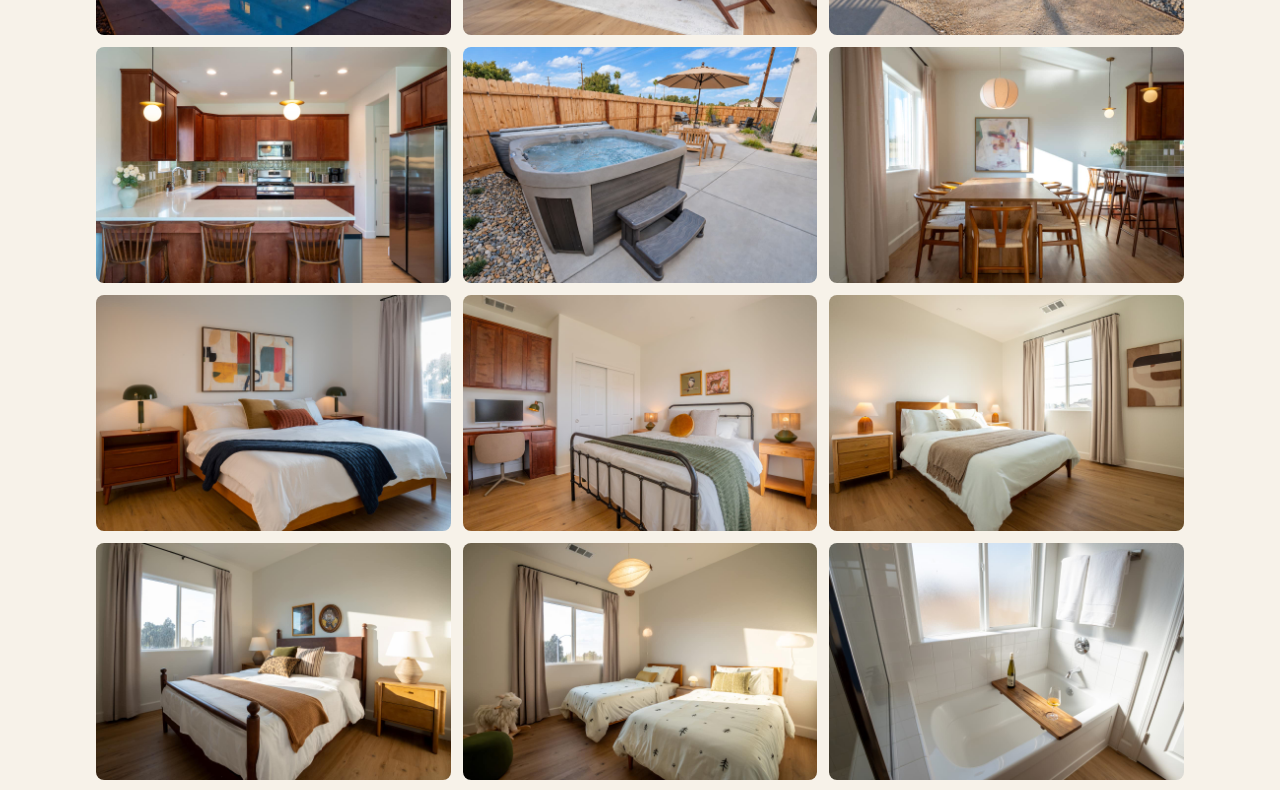
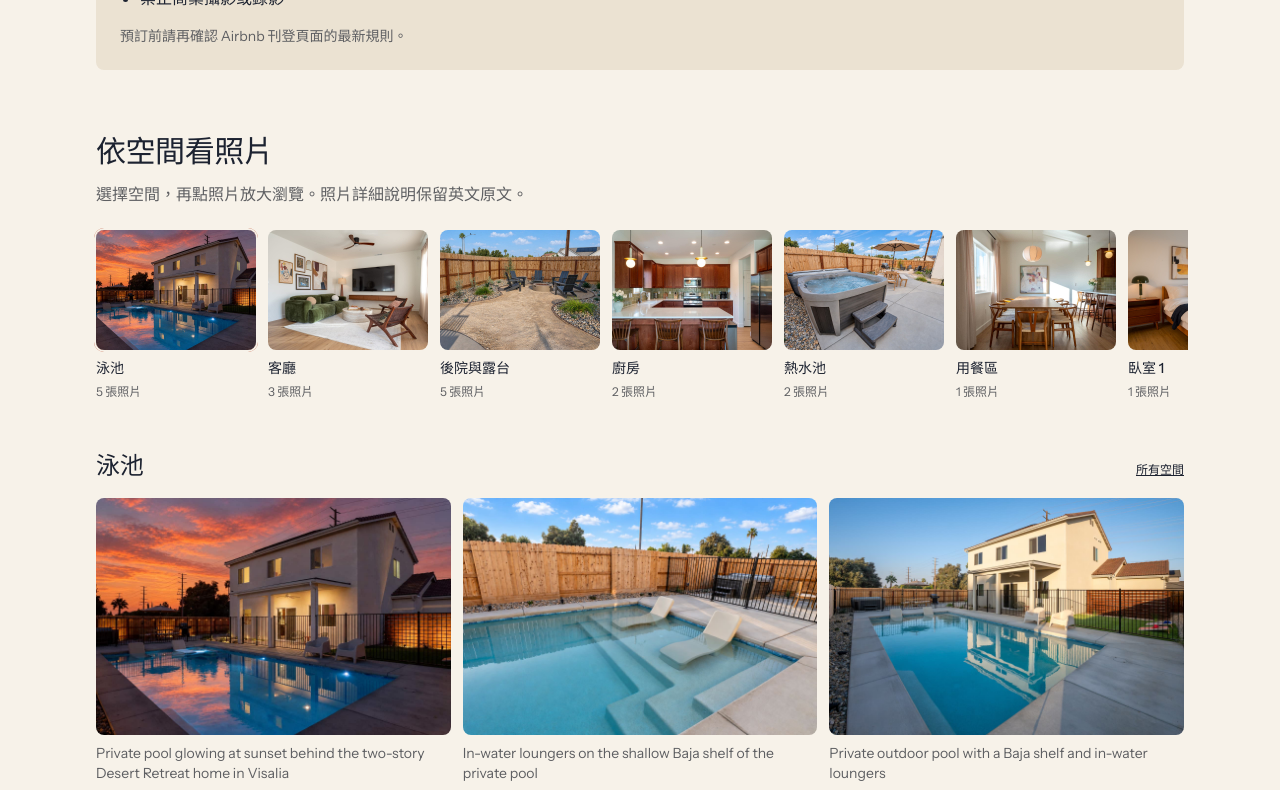
Before and after one commit to spencer9714/sshome, a Next.js app: page /zh-tw/stays/desert-retreat-pool-hot-tub-visalia in a window 1280 px wide. Shown: the part 2300-3090 px from the top of the page. Built offline with nearby package versions, Linux system fonts and the light colour scheme; no server answers.

Commit message:
Localize photo tours and complete Chinese stay details

```diff
--- a/scripts/seo-audit.mjs
+++ b/scripts/seo-audit.mjs
@@ -44,7 +44,7 @@ export async function audit(site = defaultSite) {
       }
     }
   }
-  for (const check of checks) console.log(`${check.issues.length ? 'FAIL' : 'PASS'} ${check.path} [${check.agent}] ${check.issues.join('; ')}`);
+  for (const check of checks) console.log(`${check.issues.length ? 'FAIL' : 'PASS'} ${check.path} [${check.agent}]${check.server ? ` (${check.server})` : ''} ${check.issues.join('; ')}`);
   console.log('User-Agent probes do not verify real crawler IP access, indexing, or account-level reports. Review CDN/WAF logs separately.');
   return checks.every((check) => check.issues.length === 0);
 }
--- a/scripts/verify-site.mjs
+++ b/scripts/verify-site.mjs
@@ -32,7 +32,23 @@ for (const [slug, beds] of [['desert-retreat-pool-hot-tub-visalia', 6], ['luxury
 
 for (const path of paths.filter((path) => path !== '/about')) {
   const html = pages.get(path);
-  for (const language of ['en', 'zh-Hant', 'x-default']) assert.ok(html.includes(`hrefLang="${language}"`), `${path}: ${language} alternate`);
+  const en = path === '/zh-tw' ? '/' : path === '/zh-tw/sequoia-guide' ? '/sequoia-kings-canyon-guide' : path.replace(/^\/zh-tw(?=\/stays\/)/, '');
+  const zh = en === '/' ? '/zh-tw' : en === '/sequoia-kings-canyon-guide' ? '/zh-tw/sequoia-guide' : `/zh-tw${en}`;
+  const alternateTags = html.match(/<link\b[^>]*>/g) || [];
+  for (const [language, expected] of [['en', en], ['zh-Hant', zh], ['x-default', en]]) {
+    const tag = alternateTags.find((tag) => tag.includes(`hrefLang="${language}"`));
+    const href = tag?.match(/\bhref="([^"]+)"/)?.[1];
+    assert.equal(new URL(href).href, new URL(expected, canonicalSite).href, `${path}: correct ${language} alternate destination`);
+  }
+}
+// Every rendered internal page/fragment link must resolve within the audited site.
+for (const path of paths) {
+  for (const match of pages.get(path).matchAll(/<a\b[^>]*\bhref="([^"]+)"/g)) {
+    const url = new URL(match[1].replace(/&amp;/g, '&'), new URL(path, canonicalSite));
+    if (url.origin !== new URL(canonicalSite).origin) continue;
+    assert.ok(pages.has(url.pathname), `${path}: unknown internal destination ${url.pathname}`);
+    if (url.hash) assert.ok(pages.get(url.pathname).includes(`id="${decodeURIComponent(url.hash.slice(1))}"`), `${path}: missing fragment ${url.pathname}${url.hash}`);
+  }
 }
 assert.ok(pages.get('/zh-tw/sequoia-guide').includes('五張臥室床'));
 assert.ok(pages.get('/llms.txt').includes('5 bedroom beds'));
@@ -46,6 +62,8 @@ for (const slug of ['desert-retreat-pool-hot-tub-visalia', 'luxury-family-home-h
   assert.equal(rental.containsPlace.occupancy.value, 14);
   assert.equal(new URL(rental.url).pathname, path, 'Chinese rental schema uses Chinese page URL');
   assert.ok(pages.get('/sitemap.xml').includes(path), 'Chinese listing is in sitemap');
+  assert.ok(html.includes('id="photo-tour"') && html.includes('相簿空間分類'), 'Chinese listing has an interactive localized gallery');
+  assert.ok(html.includes('入住時間與房屋規則') && html.includes('16:00') && html.includes('10:00'), 'Chinese check-in/out details');
 }
 assert.ok(pages.get('/zh-tw').includes('zh-home-card'));
 assert.equal((await fetch(new URL('/this-page-does-not-exist', base))).status, 404);
--- a/src/app/(zh)/zh-tw/stays/[slug]/page.tsx
+++ b/src/app/(zh)/zh-tw/stays/[slug]/page.tsx
@@ -2,6 +2,7 @@ import type { Metadata } from 'next';
 import Image from 'next/image';
 import Link from 'next/link';
 import { notFound } from 'next/navigation';
+import { PhotoTour } from '@/components/photo-tour';
 import { BookingForm } from '@/components/booking-form';
 import { JsonLd } from '@/components/json-ld';
 import { airbnbUrl, factsCheckedOn, getStay, stays } from '@/data/stays';
@@ -35,7 +36,8 @@ export default async function ChineseStay({ params }: Props) {
     <Link href="/zh-tw#homes" className="text-sm underline">比較兩間住宿</Link><h1 className="mt-4 text-4xl leading-tight sm:text-5xl">{text.name}</h1><p className="mt-4 text-stone">Visalia 整棟住宿・最多 {stay.guests} 人・{stay.bedrooms} 房・{stay.baths} 間衛浴</p>
     <div className="relative mt-6 aspect-[3/2] overflow-hidden rounded-lg"><Image src={stay.photos[0].src} alt={text.name} fill priority sizes="(min-width: 1024px) 1100px, 100vw" className="object-cover" /></div>
     <div className="mt-10 grid gap-10 lg:grid-cols-3"><div className="lg:col-span-2"><section id="sleeping"><h2 className="text-3xl">14人怎麼分配床位？</h2><p className="mt-4 text-lg leading-relaxed">{stay.summaryZh}</p><p className="mt-3 text-sm text-stone">入住人數包含沙發床或氣墊床等額外安排，並非14張固定床。請依同行旅客需求確認每個睡位。</p></section><section className="mt-10"><h2 className="text-3xl">住宿設施與特色</h2><ul className="mt-4 list-disc space-y-3 pl-5 leading-relaxed">{text.features.map((feature) => <li key={feature}>{feature}</li>)}</ul></section><section className="mt-10"><h2 className="text-3xl">訂房前先確認</h2><ul className="mt-4 list-disc space-y-3 pl-5 text-stone">{sharedNotesZh.map((note) => <li key={note}>{note}</li>)}{stay.slug.startsWith('desert-') && <li>房源位於發展中的社區，附近施工可能產生日間噪音。</li>}</ul><a href={airbnbUrl(stay)} data-booking-placement="zh-stay-details" data-airbnb-intent="amenities" className="mt-4 inline-block underline">到 Airbnb 查看完整規則與即時資訊</a></section><section className="mt-10"><h2 className="text-3xl">國家公園與住宿設施都排進行程</h2><p className="mt-4 leading-relaxed">房源位於 Visalia 市區、公園外。兩天一夜可先享受住宿、隔天看巨杉；三天兩夜留一整天探索 Sequoia，再回住宿吃飯放鬆。參考入口車程時，請另外預留進入公園後的山路、停車與步行時間。</p><Link href="/zh-tw/sequoia-guide" className="mt-4 inline-block underline">查看繁中行程與 Visalia／Three Rivers 比較</Link></section></div><aside><div className="rounded-lg border border-line bg-white p-6 lg:sticky lg:top-24"><h2 className="mb-5 text-2xl">選日期與人數</h2><BookingForm stay={stay} language="zh-Hant" /></div></aside></div>
-    <section className="mt-12"><h2 className="text-3xl">查看各空間照片</h2><div className="mt-5 grid grid-cols-2 gap-3 sm:grid-cols-3">{Array.from(new Set(stay.photos.map((photo) => photo.space))).map((space) => { const photo = stay.photos.find((photo) => photo.space === space)!; return <a key={space} href={`${stayPath(stay)}#photo-tour`} hrefLang="en" className="relative block aspect-[3/2] overflow-hidden rounded-lg"><Image src={photo.src} alt={photo.alt} fill sizes="(min-width: 640px) 33vw, 50vw" className="object-cover" /></a>; })}</div><Link href={`${stayPath(stay)}#photo-tour`} hrefLang="en" className="mt-4 inline-block underline">開啟完整空間分類相簿（英文標示）</Link></section>
+    <section className="mt-12 rounded-lg bg-sand p-6"><h2 className="text-3xl">入住時間與房屋規則</h2><p className="mt-4">入住：{stay.rules.checkInTime} 起；退房：{stay.rules.checkOutTime} 前（住宿當地時間）。</p><ul className="mt-4 list-disc space-y-2 pl-5">{text.houseRules.map((rule) => <li key={rule}>{rule}</li>)}</ul><p className="mt-4 text-sm text-stone">預訂前請再確認 Airbnb 刊登頁面的最新規則。</p></section>
+    <PhotoTour photos={stay.photos} language="zh-Hant" />
     <p className="mt-10 text-xs text-stone">資料更新：{factsCheckedOn}。訂房與付款均透過 Airbnb。</p>
   </article>;
 }
--- a/src/components/photo-tour.tsx
+++ b/src/components/photo-tour.tsx
@@ -3,8 +3,11 @@
 import Image from 'next/image';
 import { useEffect, useRef, useState } from 'react';
 import type { Photo } from '@/data/stays';
+import { photoSpaceLabel } from '@/lib/photo-labels';
 
-export function PhotoTour({ photos: sourcePhotos }: { photos: Photo[] }) {
+export function PhotoTour({ photos: sourcePhotos, language = 'en' }: { photos: Photo[]; language?: 'en' | 'zh-Hant' }) {
+  const zh = language === 'zh-Hant';
+  const label = (space: string) => photoSpaceLabel(space, language);
   const spaces = Array.from(new Set(sourcePhotos.map((photo) => photo.space)));
   const photos = spaces.flatMap((space) => sourcePhotos.filter((photo) => photo.space === space));
   const [selected, setSelected] = useState<number | null>(null);
@@ -39,9 +42,9 @@ export function PhotoTour({ photos: sourcePhotos }: { photos: Photo[] }) {
 
   return (
     <section id="photo-tour" className="mt-16">
-      <h2 className="text-3xl">Photo tour</h2>
-      <p className="mt-3 text-stone">Choose a room, then tap any photo for a closer look.</p>
-      <nav ref={roomNav} aria-label="Photo tour rooms" className="-mx-1 mt-5 flex gap-3 overflow-x-auto px-1 pb-4 pt-1">
+      <h2 className="text-3xl">{zh ? '依空間看照片' : 'Photo tour'}</h2>
+      <p className="mt-3 text-stone">{zh ? '選擇空間，再點照片放大瀏覽。照片詳細說明保留英文原文。' : 'Choose a room, then tap any photo for a closer look.'}</p>
+      <nav ref={roomNav} aria-label={zh ? '相簿空間分類' : 'Photo tour rooms'} className="-mx-1 mt-5 flex gap-3 overflow-x-auto px-1 pb-4 pt-1">
         {spaces.map((space, index) => {
           const cover = photos.find((photo) => photo.space === space)!;
           return <a key={space} href={`#photo-space-${index}`} aria-current={index === activeSpace ? 'true' : undefined} onClick={(event) => {
@@ -51,37 +54,37 @@ export function PhotoTour({ photos: sourcePhotos }: { photos: Photo[] }) {
             showSpace(index);
           }} className="group w-24 shrink-0 rounded-lg focus-visible:outline-offset-4 md:w-40">
             <div className={`relative aspect-[4/3] overflow-hidden rounded-lg ${index === activeSpace ? 'ring-2 ring-ember ring-offset-2 ring-offset-bone md:ring-0' : ''}`}><Image src={cover.src} alt="" fill sizes="(min-width: 768px) 160px, 96px" className="object-cover transition-transform hover:scale-105" /></div>
-            <span className={`mt-2 block text-sm ${index === activeSpace ? 'font-semibold text-ember md:font-medium md:text-ink' : 'font-medium'}`}>{space}</span>
-            <span className="text-xs text-stone">{(() => { const count = photos.filter((photo) => photo.space === space).length; return `${count} ${count === 1 ? 'photo' : 'photos'}`; })()}</span>
+            <span className={`mt-2 block text-sm ${index === activeSpace ? 'font-semibold text-ember md:font-medium md:text-ink' : 'font-medium'}`}>{label(space)}</span>
+            <span className="text-xs text-stone">{(() => { const count = photos.filter((photo) => photo.space === space).length; return zh ? `${count} 張照片` : `${count} ${count === 1 ? 'photo' : 'photos'}`; })()}</span>
           </a>;
         })}
       </nav>
       <div className="mt-4 md:mt-8 md:space-y-12">
         {spaces.map((space, index) => <section key={space} id={`photo-space-${index}`} aria-labelledby={`photo-heading-${index}`} className={index === activeSpace ? '' : 'hidden md:block'}>
-          <div className="flex items-baseline justify-between gap-4"><h3 id={`photo-heading-${index}`} className="text-2xl">{space}</h3><a href="#photo-tour" className="hidden text-xs underline hover:text-ember md:inline">All spaces</a></div>
+          <div className="flex items-baseline justify-between gap-4"><h3 id={`photo-heading-${index}`} className="text-2xl">{label(space)}</h3><a href="#photo-tour" className="hidden text-xs underline hover:text-ember md:inline">{zh ? '所有空間' : 'All spaces'}</a></div>
           <div className="mt-4 grid grid-cols-2 gap-2 md:gap-3 lg:grid-cols-3">
             {photos.filter((photo) => photo.space === space).map((photo, roomIndex) => <figure key={photo.src} className={roomIndex === 0 ? 'col-span-2 md:col-span-1' : ''}>
-              <button type="button" onClick={() => setSelected(photos.indexOf(photo))} aria-label={`Enlarge: ${photo.alt}`} className="group relative block aspect-[3/2] w-full cursor-zoom-in overflow-hidden rounded-lg">
+              <button type="button" onClick={() => setSelected(photos.indexOf(photo))} aria-label={zh ? `放大${label(space)}照片 ${roomIndex + 1}` : `Enlarge: ${photo.alt}`} className="group relative block aspect-[3/2] w-full cursor-zoom-in overflow-hidden rounded-lg">
                 <Image src={photo.src} alt={photo.alt} fill sizes={roomIndex === 0 ? '(min-width: 1024px) 33vw, (min-width: 768px) 50vw, 100vw' : '(min-width: 1024px) 33vw, 50vw'} className="object-cover transition-transform duration-300 group-hover:scale-[1.03]" />
               </button>
-              <figcaption className="mt-2 hidden text-sm text-stone md:block">{photo.alt}</figcaption>
+              <figcaption lang="en" className="mt-2 hidden text-sm text-stone md:block">{photo.alt}</figcaption>
             </figure>)}
           </div>
         </section>)}
       </div>
       <div className="mt-4 flex items-center justify-between gap-4 md:hidden">
-        <button type="button" onClick={() => setSelected(0)} className="py-2 text-sm underline">View all {photos.length} photos</button>
-        <button type="button" onClick={() => showSpace(nextSpace)} className="rounded-md border border-ink px-4 py-2 text-sm font-medium">Next: {spaces[nextSpace]}</button>
+        <button type="button" onClick={() => setSelected(0)} className="py-2 text-sm underline">{zh ? `瀏覽全部 ${photos.length} 張照片` : `View all ${photos.length} photos`}</button>
+        <button type="button" onClick={() => showSpace(nextSpace)} className="rounded-md border border-ink px-4 py-2 text-sm font-medium">{zh ? '下一區：' : 'Next: '}{label(spaces[nextSpace])}</button>
       </div>
       <dialog ref={dialog} onClose={() => setSelected(null)} onKeyDown={(event) => {
         if (event.key === 'ArrowRight') { event.preventDefault(); move(1); }
         if (event.key === 'ArrowLeft') { event.preventDefault(); move(-1); }
       }} aria-labelledby="photo-viewer-title" className="fixed inset-0 m-auto max-h-[95svh] w-[min(96vw,80rem)] max-w-none rounded-xl bg-bone p-4 text-ink shadow-xl backdrop:bg-black/85 sm:p-6">
         {active && <>
-          <div className="mb-4 flex items-center justify-between gap-4"><h2 id="photo-viewer-title" className="text-xl">{active.space} <span className="font-sans text-sm text-stone">{selected! + 1} / {photos.length}</span></h2><button type="button" autoFocus onClick={close} className="rounded-md border border-line px-4 py-2 text-sm">Close</button></div>
+          <div className="mb-4 flex items-center justify-between gap-4"><h2 id="photo-viewer-title" className="text-xl">{label(active.space)} <span className="font-sans text-sm text-stone">{selected! + 1} / {photos.length}</span></h2><button type="button" autoFocus onClick={close} className="rounded-md border border-line px-4 py-2 text-sm">{zh ? '關閉' : 'Close'}</button></div>
           <div className="relative h-[60svh]"><Image src={active.src} alt={active.alt} fill sizes="96vw" className="object-contain" /></div>
-          <p className="mt-3 text-sm">{active.alt}</p>
-          <div className="mt-4 flex justify-between gap-4"><button type="button" onClick={() => move(-1)} className="rounded-md border border-line px-4 py-2">Previous</button><button type="button" onClick={() => move(1)} className="rounded-md border border-line px-4 py-2">Next</button></div>
+          <p lang="en" className="mt-3 text-sm">{active.alt}</p>
+          <div className="mt-4 flex justify-between gap-4"><button type="button" onClick={() => move(-1)} className="rounded-md border border-line px-4 py-2">{zh ? '上一張' : 'Previous'}</button><button type="button" onClick={() => move(1)} className="rounded-md border border-line px-4 py-2">{zh ? '下一張' : 'Next'}</button></div>
         </>}
       </dialog>
     </section>
--- a/src/components/site-header.tsx
+++ b/src/components/site-header.tsx
@@ -3,9 +3,9 @@ import { LanguageSwitch } from '@/components/language-switch';
 
 const links = [
   { href: '/#homes', label: 'Homes', short: 'Homes', phone: 'block' },
-  { href: '/#compare', label: 'Compare', short: 'Compare', phone: 'hidden min-[360px]:block' },
+  { href: '/#compare', label: 'Compare', short: 'Compare', phone: 'hidden' },
   { href: '/sequoia-kings-canyon-guide', label: 'Park guide', short: 'Guide', phone: 'block' },
-  { href: '/about', label: 'About & contact', short: 'About', phone: 'block' },
+  { href: '/about', label: 'About & contact', short: 'About', phone: 'hidden min-[400px]:block' },
 ];
 
 export function SiteHeader({ language = 'en' }: { language?: 'en' | 'zh-Hant' }) {
@@ -21,7 +21,7 @@ export function SiteHeader({ language = 'en' }: { language?: 'en' | 'zh-Hant' })
         <Link href={zh ? '/zh-tw' : '/'} className="font-display text-xl tracking-[0.12em]">
           SSHOME
         </Link>
-        <nav aria-label={zh ? '主要導覽' : 'Main'} className="flex items-center gap-2 text-sm sm:gap-7">
+        <nav aria-label={zh ? '主要導覽' : 'Main'} className="flex items-center gap-2 text-sm sm:gap-4 lg:gap-7">
           {navigation.map((link) => (
             <Link
               key={link.href}
--- a/src/data/stays-zh.ts
+++ b/src/data/stays-zh.ts
@@ -1,15 +1,17 @@
-export const staysZh: Record<string, { title: string; description: string; name: string; features: string[] }> = {
+export const staysZh: Record<string, { title: string; description: string; name: string; features: string[]; houseRules: string[] }> = {
   'desert-retreat-pool-hot-tub-visalia': {
     title: 'Visalia 五房14人泳池住宿｜Desert Retreat 紅杉國家公園自駕基地',
     description: 'Desert Retreat 位於 Visalia，五房可住14人，附私人不加熱泳池、熱水池、火坑、完整廚房、Wi-Fi 與工作區。查看床位分配與設施，再到 Airbnb 查日期與價格。',
     name: 'Desert Retreat｜五房私人泳池度假屋',
-    features: ['私人泳池與淺水躺椅區；泳池不加熱', '獨立熱水池、火坑、戶外座位與 cornhole 投沙包', '98 吋電視、各臥室 Smart TV 與 Nex Playground 體感遊戲', '完整廚房、洗衣機與烘衣機', 'Wi-Fi；第二間臥室有書桌、椅子、螢幕與桌燈', '車道可停兩台車；EV 充電另計費'],
+    features: ['私人泳池與淺水躺椅區；泳池不加熱', '獨立熱水池、火坑、戶外座位與 cornhole 投沙包', '98 吋電視、各臥室 Smart TV 與 Nex Playground 體感遊戲', '完整廚房、洗衣機與烘衣機', 'Wi-Fi；第二間臥室有書桌、椅子、螢幕與桌燈', '車道可停兩台車；Tesla Level 2 充電器另計費，請先確認車輛相容性'],
+    houseRules: ['最多14位過夜旅客；禁止派對或活動', '禁止吸菸，包含電子菸', '安靜時段為晚上9點至隔天早上8點', '最多可攜帶3隻寵物，費用請在 Airbnb 確認；協助動物依 Airbnb 政策處理', '禁止商業攝影或錄影'],
   },
   'luxury-family-home-hot-tub-game-room-visalia': {
     title: 'Visalia 四房14人家庭住宿｜Family Home 熱水池與撞球桌',
     description: 'Luxury Family Home 位於 Visalia，四房最多14人，附熱水池、撞球桌、閣樓桌遊、完整廚房與 Wi-Fi，沒有泳池或專用工作區。查看床位配置並到 Airbnb 訂房。',
     name: 'Luxury Family Home｜四房家庭度假屋',
-    features: ['私人六人熱水池與戶外座位；沒有泳池', '遊戲室撞球桌、75 吋電視與閣樓桌遊', '完整廚房、兒童餐具、洗衣機與烘衣機', 'Wi-Fi；沒有專用工作區', '車道可停兩台車；部分車庫改為遊戲室，EV 充電另計費', '依屋主估計，開車到 Target 不到五分鐘，實際依交通而異'],
+    features: ['私人六人熱水池與戶外座位；沒有泳池', '遊戲室撞球桌、75 吋電視與閣樓桌遊', '完整廚房、兒童餐具、洗衣機與烘衣機', 'Wi-Fi；沒有專用工作區', '車道可停兩台車；部分車庫改為遊戲室，Level 2 充電器僅限 Tesla，另計費', '依屋主估計，開車到 Target 不到五分鐘，實際依交通而異'],
+    houseRules: ['最多14位過夜旅客；禁止派對或活動', '禁止吸菸，包含電子菸', '安靜時段為晚上9點至隔天早上8點', '最多可攜帶3隻寵物，每隻每次住宿75美元；未經核准攜帶可能產生至少150美元費用，請在 Airbnb 確認最新條款。協助動物依 Airbnb 政策處理'],
   },
 };
 
--- /dev/null
+++ b/src/lib/photo-labels.ts
@@ -0,0 +1,16 @@
+const spacesZh: Record<string, string> = {
+  Pool: '泳池', 'Hot tub': '熱水池', 'Living room': '客廳', Kitchen: '廚房',
+  'Dining area': '用餐區', 'Backyard & patio': '後院與露台',
+  'Game room': '遊戲室', Loft: '閣樓', Workspace: '工作區',
+  'EV charging': 'EV 充電', Entrance: '入口',
+};
+
+export function photoSpaceLabel(space: string, language: 'en' | 'zh-Hant') {
+  if (language === 'en') return space;
+  if (spacesZh[space]) return spacesZh[space];
+  const bedroom = space.match(/^Bedroom (\d+)$/);
+  if (bedroom) return `臥室 ${bedroom[1]}`;
+  const bathroom = space.match(/^Bathroom (\d+)$/);
+  if (bathroom) return `衛浴 ${bathroom[1]}`;
+  return space;
+}
```
Also changed, not shown: 1 other file (tests, documents, lock files or other folders).
